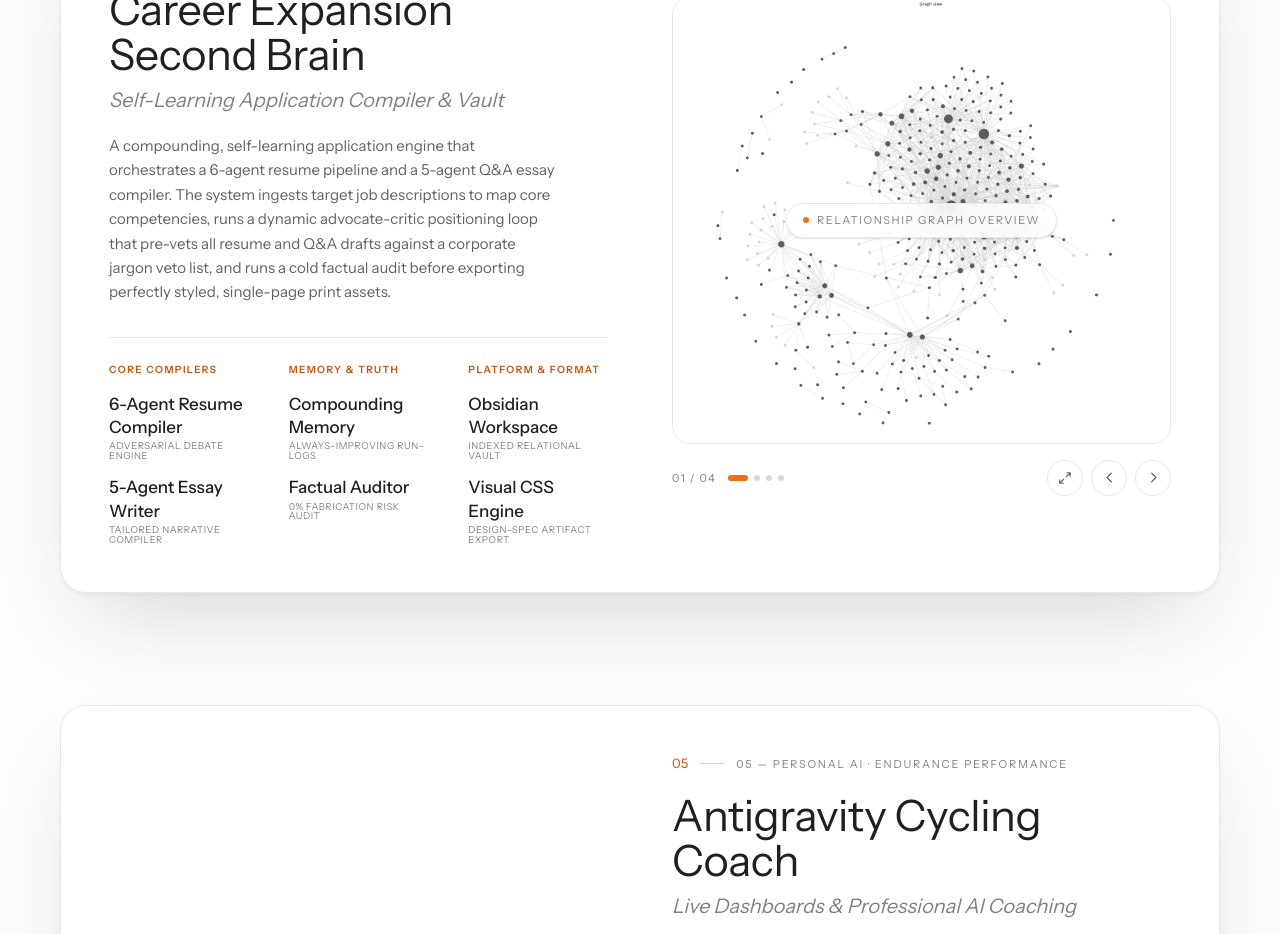
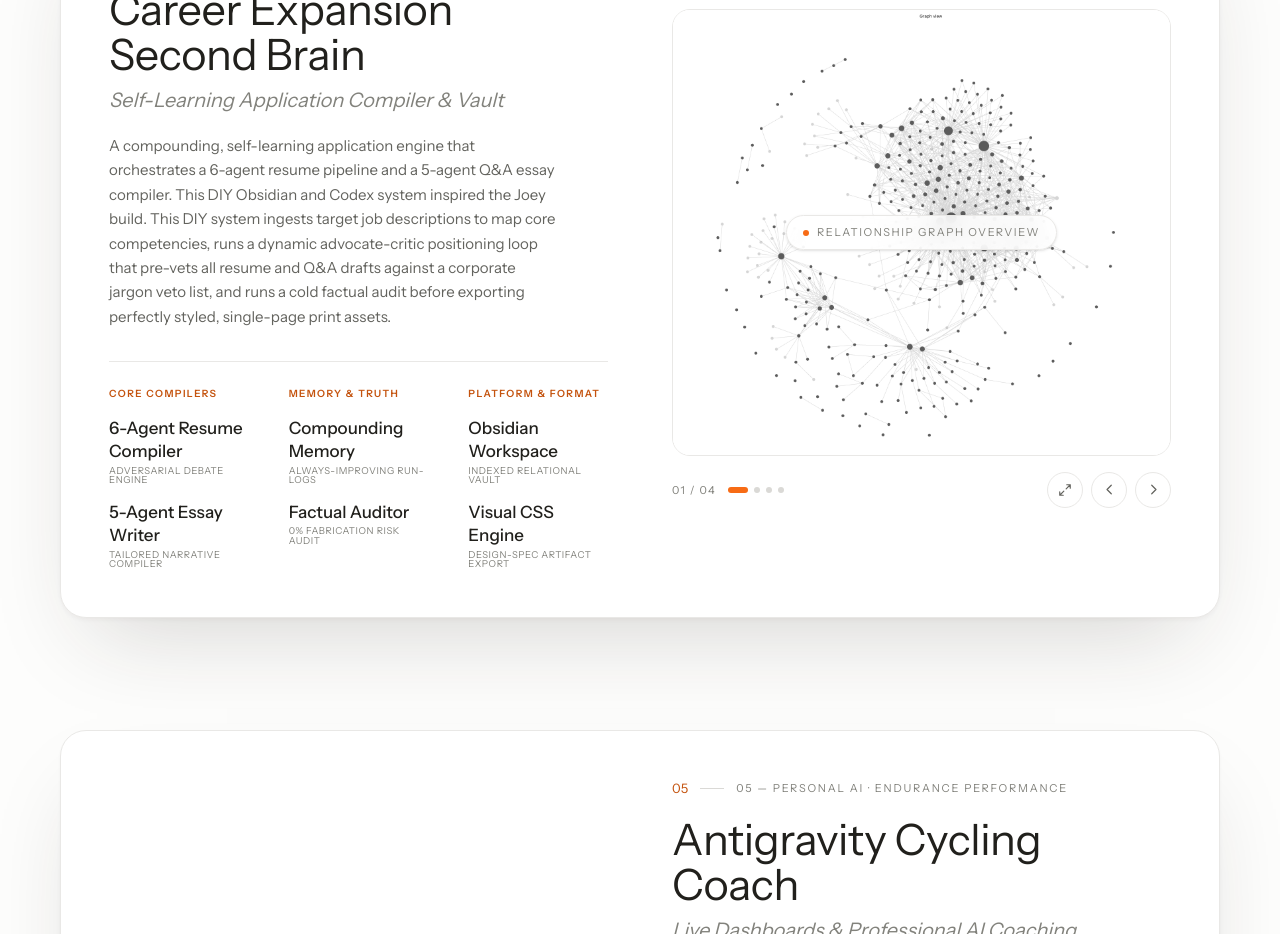
Before and after one commit to mhoefert/personal-portfolio, a Next.js app: page / in a window 1280 px wide. Shown: the part 3560-4494 px from the top of the page. Built offline with nearby package versions, Linux system fonts and the light colour scheme.

Commit message:
docs: update project summary to reference Obsidian and Codex inspiration

```diff
--- a/src/app/page.tsx
+++ b/src/app/page.tsx
@@ -146,7 +146,7 @@ const PROJECTS: Project[] = [
     subtitle: "Self-Learning Application Compiler & Vault",
     tag: "AGENTIC SYSTEMS · MULTI-AGENT SYNTHESIS",
     summary:
-      "A compounding, self-learning application engine that orchestrates a 6-agent resume pipeline and a 5-agent Q&A essay compiler. The system ingests target job descriptions to map core competencies, runs a dynamic advocate-critic positioning loop that pre-vets all resume and Q&A drafts against a corporate jargon veto list, and runs a cold factual audit before exporting perfectly styled, single-page print assets.",
+      "A compounding, self-learning application engine that orchestrates a 6-agent resume pipeline and a 5-agent Q&A essay compiler. This DIY Obsidian and Codex system inspired the Joey build. This DIY system ingests target job descriptions to map core competencies, runs a dynamic advocate-critic positioning loop that pre-vets all resume and Q&A drafts against a corporate jargon veto list, and runs a cold factual audit before exporting perfectly styled, single-page print assets.",
     metrics: [
       { v: "60%", l: "recurring work automated" },
       { v: "~11h", l: "reclaimed / week" },
```
